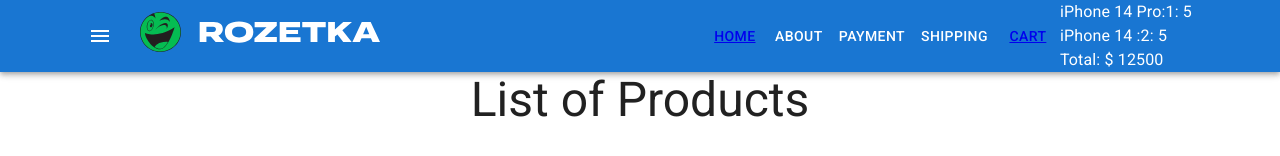
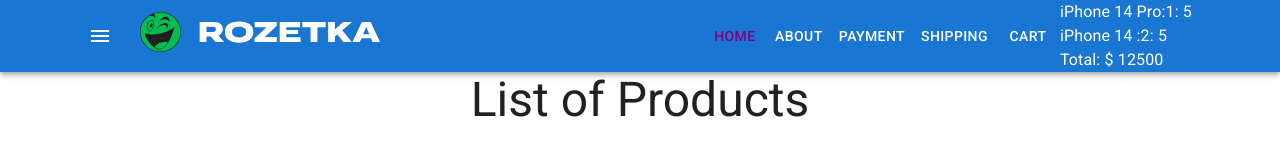
Before and after one commit to sinktoriys/react-project-rozetka, a React (Create React App) app: page / in a window 1280 px wide. Shown: the top 156 px of the page. Built offline with nearby package versions, Linux system fonts and the light colour scheme.

Commit message:
created active menu

```diff
--- a/src/components/Menu/Menu.tsx
+++ b/src/components/Menu/Menu.tsx
@@ -1,19 +1,17 @@
-import Button from '@mui/material/Button'
-import { NavLink } from 'react-router-dom'
+import MenuItem from './MenuItem'
+
 type Props = {}
+
 const Menu = (props: Props) => {
     return (
         <>
-            <Button color="inherit">
-                <NavLink to={'/'}>Home </NavLink>
-            </Button>
-            <Button color="inherit">About</Button>
-            <Button color="inherit">Payment</Button>
-            <Button color="inherit">Shipping</Button>
-            <Button color="inherit">
-                <NavLink to={'/cart'}>Cart </NavLink>
-            </Button>
+            <MenuItem to="/">Home</MenuItem>
+            <MenuItem to="/about">About</MenuItem>
+            <MenuItem to="/payment">Payment</MenuItem>
+            <MenuItem to="/shipping">Shipping</MenuItem>
+            <MenuItem to="/cart">Cart</MenuItem>
         </>
     )
 }
+
 export default Menu
--- /dev/null
+++ b/src/components/Menu/MenuItem.scss
@@ -0,0 +1,8 @@
+.menu-item {
+    text-decoration: none;
+    color: white;
+}
+.menu-item-active {
+    text-decoration: none;
+    color: purple;
+}
--- /dev/null
+++ b/src/components/Menu/MenuItem.tsx
@@ -0,0 +1,23 @@
+import Button from '@mui/material/Button'
+import { NavLink } from 'react-router-dom'
+import './MenuItem.scss'
+
+type Props = {
+    to: string
+    children: React.ReactNode
+}
+const MenuItem = ({ to, children }: Props) => {
+    return (
+        <Button color="inherit">
+            <NavLink
+                to={to}
+                className={({ isActive }) =>
+                    isActive ? 'menu-item-active' : 'menu-item'
+                }
+            >
+                {children}
+            </NavLink>
+        </Button>
+    )
+}
+export default MenuItem
```
